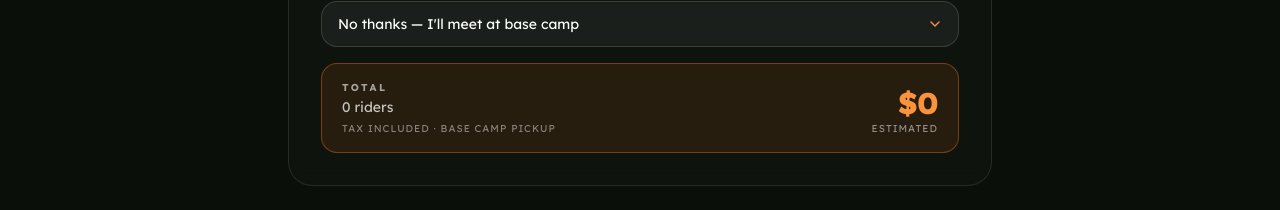
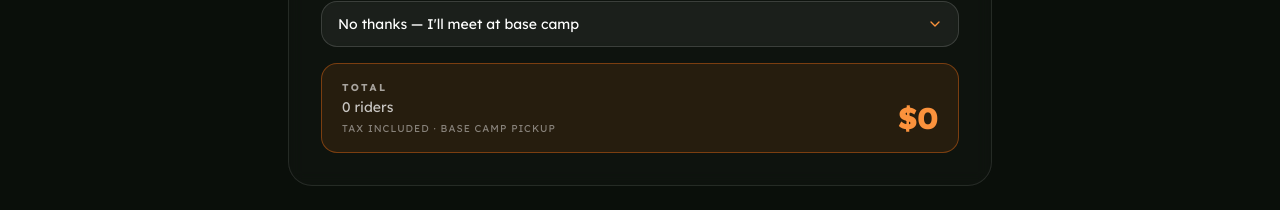
Before and after one commit to fxjorshcr-tech/jysadventure-web, a Next.js app: page /tours/atv-tour-guanacaste/book in a window 1280 px wide. Shown: the part 1200-1410 px from the top of the page. Built offline with nearby package versions, Linux system fonts and the light colour scheme.

Commit message:
ui(booking): drop 'estimated' caption next to total price
The live total in the booking form no longer reads 'estimated' under
the dollar amount — the figure shown is the price the guest will be
charged, so the caption was misleading.

https://claude.ai/code/session_01Cmerb3i99oNSaGKjjBKBhh

```diff
--- a/src/components/BookingForm.tsx
+++ b/src/components/BookingForm.tsx
@@ -836,9 +836,6 @@ export function BookingForm({
                   <div className="font-display text-2xl text-lava-400 sm:text-3xl">
                     ${totalPrice}
                   </div>
-                  <div className="text-[10px] uppercase tracking-widest text-white/50">
-                    estimated
-                  </div>
                 </div>
               </div>
 
```
